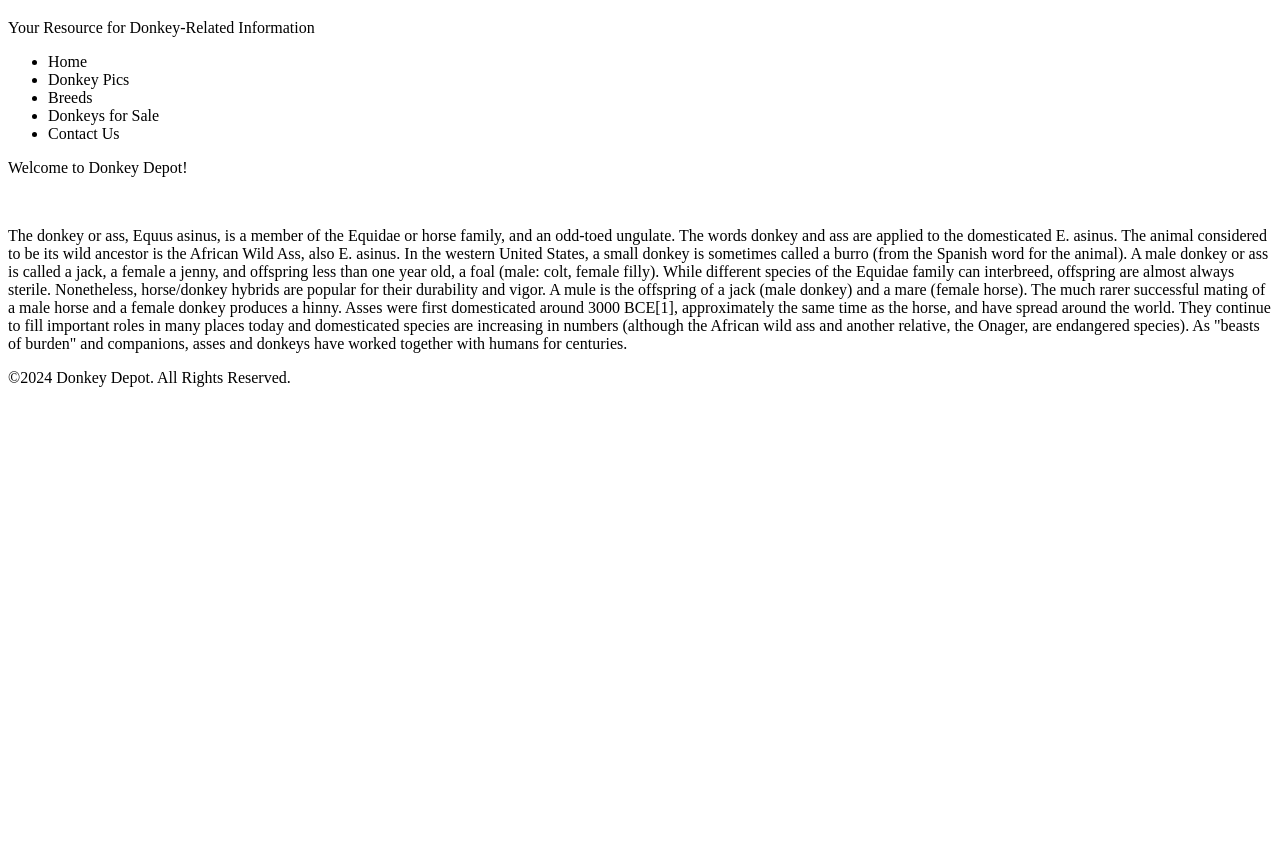
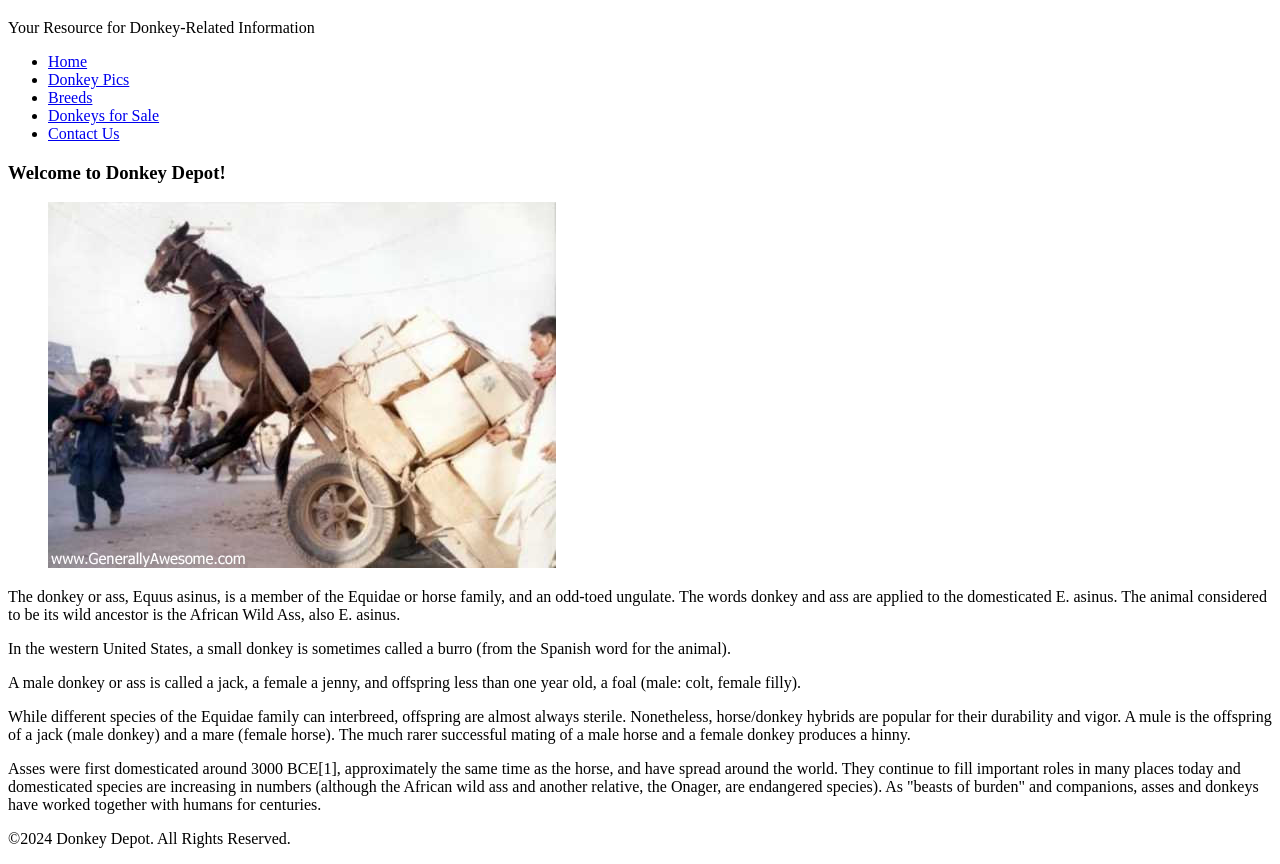
Before and after one commit to chmageeucsc/artdm171, a plain HTML site: page challenge3/index.html in a window 1280 px wide. Shown: the part 61-925 px from the top of the page. Before the commit the page ends 800 px from the top, so only its background shows below. Drawn offline with Linux system fonts and the light colour scheme.

Commit message:
elements added to text

```diff
--- a/challenge3/index.html
+++ b/challenge3/index.html
@@ -5,8 +5,8 @@
 
 <!--
 
-  Student Name: First Name Last Name
-  Assignment Name: Challenge 3-Structure elements and images
+  Student Name: Chantel Gee
+  Assignment Name: Challenge 3 - Structure elements and images
   Date: 03.05.2024
 
 -->
@@ -24,35 +24,45 @@
 
 		<nav>
 			<ul>
-			<li>Home</li>
-			<li>Donkey Pics</li>
-			<li>Breeds</li>
-			<li>Donkeys for Sale</li>
-			<li>Contact Us</li>
+				<li><a href=“#” title=“Home”>Home</a></li>
+				<li><a href=“#” title=“Donkey-Pics”>Donkey Pics</a></li>
+				<li><a href=“#” title=“Breeds”>Breeds</a></li>
+				<li><a href=“#” title=“Donkeys-for-Sale”>Donkeys for Sale</a></li>
+				<li><a href=“#” title=“Contact-Us”>Contact Us</a></li>
 			</ul>
 		</nav>
 
 	</header>
 
 	<main>
+		<h3>
 			Welcome to Donkey Depot!
+		</h3>
 
 		<figure>
-	<img>
+			<img src="donkey-pulling-cart.jpg" alt="A donkey pulling a cart">
 		</figure>
 
+		<p>
 			The donkey or ass, Equus asinus, is a member of the Equidae or horse family, and an odd-toed ungulate. The words donkey and ass are applied to the domesticated E. asinus. The animal considered to be its wild ancestor is the African Wild Ass, also E. asinus.
+		</p>
 
+		<p>
 			In the western United States, a small donkey is sometimes called a burro (from the Spanish word for the animal).
+		</p>
 
+		<p>
 			A male donkey or ass is called a jack, a female a jenny, and offspring less than one year old, a foal (male: colt, female filly).
+		</p>
 
+		<p>
 			While different species of the Equidae family can interbreed, offspring are almost always sterile. Nonetheless, horse/donkey hybrids are popular for their durability and vigor. A mule is the offspring of a jack (male donkey) and a mare (female horse). The much rarer successful mating of a male horse and a female donkey produces a hinny.
+		</p>
 
+		<p>
 			Asses were first domesticated around 3000 BCE[1], approximately the same time as the horse, and have spread around the world. They continue to fill important roles in many places today and domesticated species are increasing in numbers (although the African wild ass and another relative, the Onager, are endangered species). As "beasts of burden" and companions, asses and donkeys have worked together with humans for centuries.
+		</p>
 	</main>
-
-</body>
 
 	<footer>
 		<p>
@@ -60,5 +70,6 @@ Asses were first domesticated around 3000 BCE[1], approximately the same time as
 		</p>
 	</footer>
 
+</body>
 
 </html>
```
Lines whose indentation alone changed are shown as unchanged.
